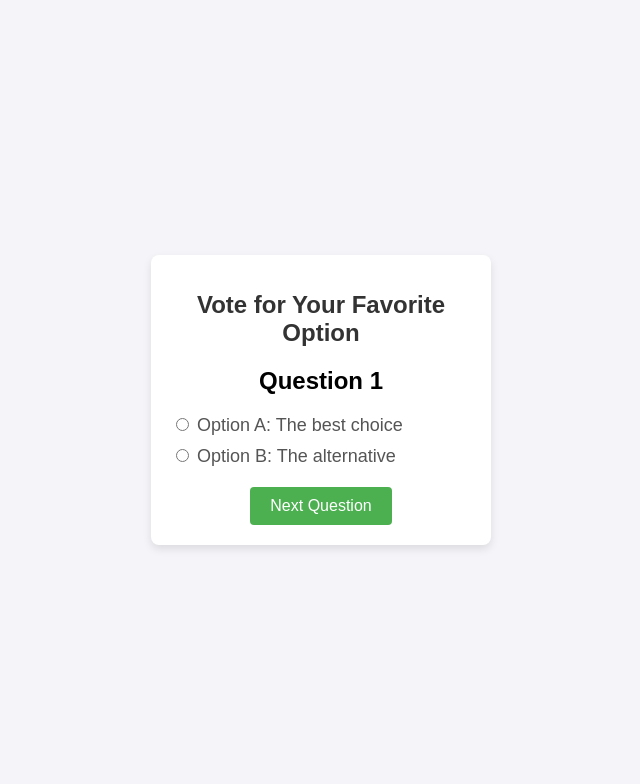
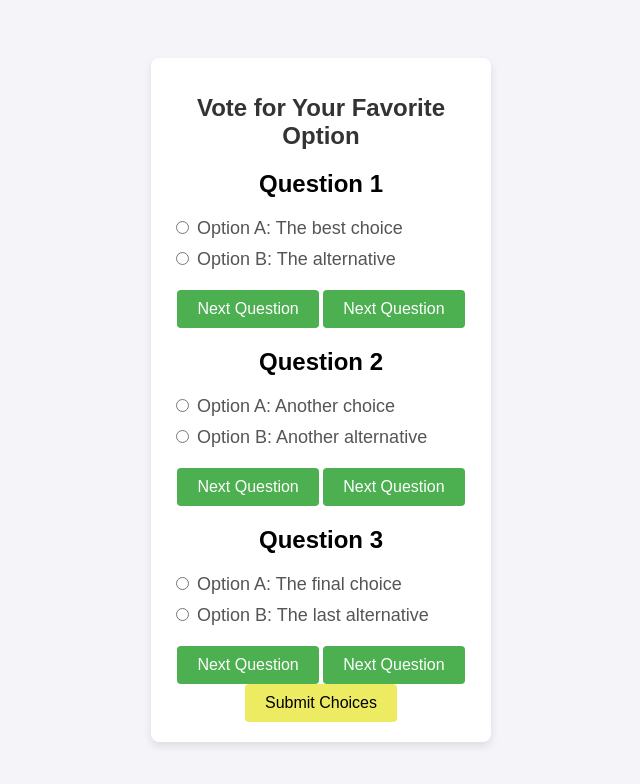
Before and after one commit to huff20/RAF-Club, a plain HTML site: page index.html in a window 1280 px wide. Shown: the whole page, without its empty margins (319-959 px from the left). Drawn offline with Linux system fonts and the light colour scheme.

Commit message:
Update index.html

```diff
--- a/index.html
+++ b/index.html
@@ -43,7 +43,7 @@
       color: #555;
     }
 
-    .next-btn {
+    .left-option-btn {
       padding: 10px 20px;
       background-color: #4CAF50;
       color: white;
@@ -53,9 +53,32 @@
       font-size: 16px;
     }
 
-    .next-btn:hover {
+    .left-option-btn:hover {
       background-color: #45a049;
     }
+
+    .right-option-btn {
+      padding: 10px 20px;
+      background-color: #4CAF50;
+      color: white;
+      border: none;
+      border-radius: 4px;
+      cursor: pointer;
+      font-size: 16px;
+    }
+
+    .right-option-btn:hover {
+      background-color: #45a049;
+    }
+
+    .submit-btn {
+      padding: 10px 20px;
+      background-color: #edeb61;
+      color: black;
+      border: none;
+      border-radius: 4px;
+      cursor: pointer;
+      font-size: 16px;
 
     .question {
       display: none;
@@ -84,7 +107,8 @@
           Option B: The alternative
         </label>
       </div>
-      <button class="next-btn" onclick="nextQuestion(1)">Next Question</button>
+      <button class="left-option-btn" onclick="nextQuestion(1)">Next Question</button>
+      <button class="right-option-btn" onclick="nextQuestion(1)">Next Question</button>
     </div>
 
     <!-- Question 2 -->
@@ -100,7 +124,8 @@
           Option B: Another alternative
         </label>
       </div>
-      <button class="next-btn" onclick="nextQuestion(2)">Next Question</button>
+      <button class="left-option-btn" onclick="nextQuestion(1)">Next Question</button>
+      <button class="right-option-btn" onclick="nextQuestion(1)">Next Question</button>
     </div>
 
     <!-- Question 3 -->
@@ -116,8 +141,12 @@
           Option B: The last alternative
         </label>
       </div>
-      <button class="next-btn" onclick="submitForm()">Submit All Votes</button>
+      <button class="left-option-btn" onclick="nextQuestion(1)">Next Question</button>
+      <button class="right-option-btn" onclick="nextQuestion(1)">Next Question</button>
     </div>
+
+    <div id="submit" class="question">
+      <button class="submit-btn" onclick="nextQuestion(1)">Submit Choices</button>
     </form>
   </div>
 
```
